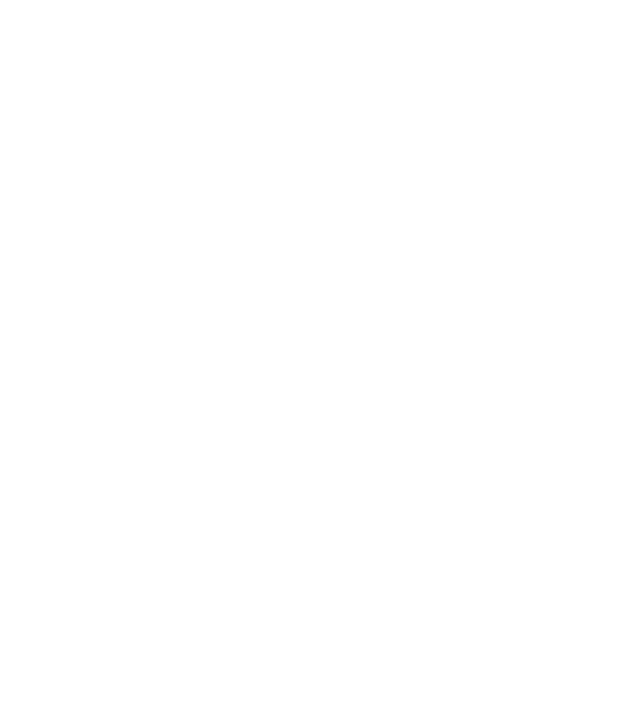
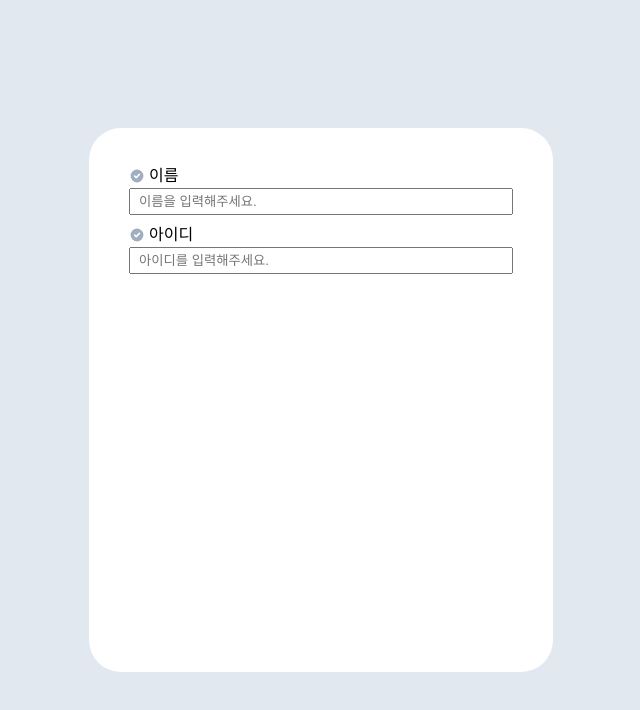
Before and after one commit to JangExpedition/movie-reservation, a React app: page / in a window 1280 px wide. Shown: the top 710 px of the page, without its empty margins (319-959 px from the left). Built offline with nearby package versions, Linux system fonts and the light colour scheme.

Commit message:
TextField 컴포넌트 및 타입 생성, 작성

```diff
--- a/src/App.scss
+++ b/src/App.scss
@@ -0,0 +1,13 @@
+.App {
+  width: 100%;
+  min-height: 100vh;
+}
+
+$gray-color-300: #e2e8f0;
+$gray-color-500: #a0aec0;
+
+$base-color-100: #c9e2ff;
+$base-color-300: #64a8ff;
+$base-color-500: #3182f6;
+$base-color-700: #1b64da;
+$base-color-900: #194aa6;
--- a/src/App.tsx
+++ b/src/App.tsx
@@ -1,8 +1,13 @@
 import React from "react";
 import "./App.scss";
+import SignInPage from "./pages/SignInPage";
 
 const App: React.FC = () => {
-  return <div className="App"></div>;
+  return (
+    <div className="App">
+      <SignInPage />
+    </div>
+  );
 };
 
 export default App;
--- /dev/null
+++ b/src/components/TextField.tsx
@@ -0,0 +1,67 @@
+import { useEffect, useRef, useState } from "react";
+import { Acceptor, TextFieldProps } from "../types/TextFieldTypes";
+
+const TextField: React.FC<TextFieldProps> = ({ data }) => {
+  const [inputValue, setInputValue] = useState(data.text);
+  const [acceptors, setAcceptors] = useState(data.acceptors);
+  const [failMessage, setFailMessage] = useState("");
+
+  const checker = useRef<HTMLSpanElement>(null);
+
+  useEffect(() => {
+    inputValue && tester(inputValue);
+  }, [inputValue]);
+
+  const tester = (value: string) => {
+    const result = isAccept(acceptors, value);
+    if (result) {
+      setFailMessage(result);
+      if (checker.current?.classList.contains("accept")) {
+        checker.current?.classList.remove("accept");
+        checker.current?.classList.add("default");
+      } else {
+        checker.current?.classList.add("default");
+      }
+    } else {
+      setFailMessage("");
+      if (checker.current?.classList.contains("default")) {
+        checker.current?.classList.remove("default");
+        checker.current?.classList.add("accept");
+      } else {
+        checker.current?.classList.add("accept");
+      }
+    }
+  };
+
+  const isAccept = (acceptors: Acceptor[], value: string) => {
+    const result = acceptors.filter((acceptor) => acceptor.rule.test(value) !== acceptor.match);
+    return result.length > 0 ? result[0].message : null;
+  };
+
+  return (
+    <div className="text-field">
+      <div className="label-wrapper">
+        <span className="checker default" ref={checker}>
+          <svg className="" viewBox="0 0 20 20" fill="currentColor">
+            <path
+              fillRule="evenodd"
+              d="M10 18a8 8 0 100-16 8 8 0 000 16zm3.707-9.293a1 1 0 00-1.414-1.414L9 10.586 7.707 9.293a1 1 0 00-1.414 1.414l2 2a1 1 0 001.414 0l4-4z"
+              clipRule="evenodd"
+            />
+          </svg>
+        </span>
+        <label htmlFor="name">{data.title}</label>
+      </div>
+      <input
+        type="text"
+        id={data.id}
+        name={data.id}
+        placeholder={data.placeholder}
+        onChange={(e) => setInputValue(e.target.value)}
+      />
+      <p className="fail-message">{failMessage}</p>
+    </div>
+  );
+};
+
+export default TextField;
--- /dev/null
+++ b/src/pages/SignInPage/index.style.scss
@@ -0,0 +1,51 @@
+@import "../../App.scss";
+
+.SignInPage {
+  width: 100%;
+  height: 100vh;
+  display: flex;
+  justify-content: center;
+  align-items: center;
+  background-color: $gray-color-300;
+}
+
+.accept {
+  color: $base-color-700;
+}
+
+.default {
+  color: $gray-color-500;
+}
+
+.sign-in-form {
+  width: 30%;
+  height: 60%;
+  border-radius: 2rem;
+  background-color: #fff;
+  padding: 2rem 2.5rem;
+}
+
+.text-field {
+  display: flex;
+  flex-direction: column;
+  margin-top: 0.5rem;
+  font-weight: 500;
+  input {
+    margin-top: 0.25rem;
+    padding: 0.25rem 0.5rem;
+  }
+
+  .label-wrapper {
+    display: flex;
+    .checker {
+      width: 1rem;
+      height: 1rem;
+      margin-right: 0.25rem;
+    }
+  }
+  .fail-message {
+    font-size: 0.75rem;
+    color: #fc8181;
+    margin-top: 0.25rem;
+  }
+}
--- /dev/null
+++ b/src/pages/SignInPage/index.tsx
@@ -0,0 +1,57 @@
+import TextField from "../../components/TextField";
+import { Acceptor, TextFieldType } from "../../types/TextFieldTypes";
+import "./index.style.scss";
+
+const whitespaceAcceptor: Acceptor = {
+  rule: /\s/,
+  match: false,
+  message: "공백문자는 포함할 수 없습니다.",
+};
+
+const requireAcceptor: Acceptor = {
+  rule: /.+/,
+  match: true,
+  message: "필수 입력 항목입니다.",
+};
+
+const startNumberAcceptor: Acceptor = {
+  rule: /^\d/,
+  match: false,
+  message: "숫자로 시작하는 아이디는 사용할 수 없습니다.",
+};
+
+const minLengthAcceptor = (limit: number): Acceptor => ({
+  rule: new RegExp(`(.){${limit}}`),
+  match: true,
+  message: `최소한 ${limit}글자 이상 이어야 합니다.`,
+});
+
+const SignInPage: React.FC = () => {
+  const textFieldList: TextFieldType[] = [
+    {
+      title: "이름",
+      text: "",
+      id: "name",
+      placeholder: "이름을 입력해주세요.",
+      acceptors: [whitespaceAcceptor, requireAcceptor, startNumberAcceptor],
+    },
+    {
+      title: "아이디",
+      text: "",
+      id: "id",
+      placeholder: "아이디를 입력해주세요.",
+      acceptors: [whitespaceAcceptor, requireAcceptor, startNumberAcceptor, minLengthAcceptor(5)],
+    },
+  ];
+  return (
+    <div className="SignInPage">
+      <form className="sign-in-form">
+        {textFieldList.map((textField) => (
+          <TextField key={textField.id} data={textField} />
+        ))}
+      </form>
+    </div>
+  );
+};
+
+export default SignInPage;
--- /dev/null
+++ b/src/types/TextFieldTypes.ts
@@ -0,0 +1,17 @@
+export type Acceptor = {
+  rule: RegExp;
+  match: boolean;
+  message: string;
+};
+
+export type TextFieldType = {
+  title: string;
+  text: string;
+  id: string;
+  placeholder: string;
+  acceptors: Acceptor[];
+};
+
+export type TextFieldProps = {
+  data: TextFieldType;
+};
```
